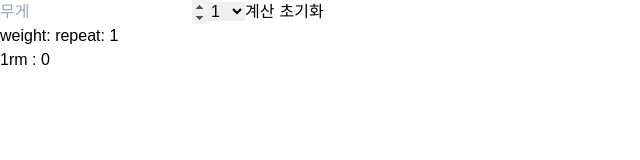
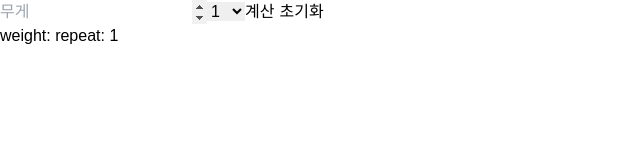
Before and after one commit to dlsxjzld/OneRmCalculator, a React (Vite) app: page / in a window 1280 px wide. Shown: the top 160 px of the page, without its empty margins (0-640 px from the left). Built offline with nearby package versions, Linux system fonts and the light colour scheme.

Commit message:
[🗑️remove]: 필요 없는 변수 제거

```diff
--- a/src/App.tsx
+++ b/src/App.tsx
@@ -1,7 +1,6 @@
 import { ChangeEvent, useState } from 'react';
 
 function App() {
-  const [oneRm, setOneRm] = useState(0);
   const [weight, setWeight] = useState('');
   const [repeat, setRepeat] = useState(1);
   const [result, setResult] = useState<string[]>([]);
@@ -27,7 +26,7 @@ function App() {
 
   const handleCalculate = () => {
     const oneRm = calculate1RM(Number(weight), repeat);
-    setOneRm(oneRm);
+
     const temp = [];
 
     for (let i = 1; i <= 12; i++) {
@@ -38,7 +37,6 @@ function App() {
   };
 
   const handleReset = () => {
-    setOneRm(0);
     setWeight('');
     setRepeat(0);
     setResult([]);
@@ -72,7 +70,6 @@ function App() {
         초기화
       </button>
       <div>{`weight: ${weight} repeat: ${repeat}`}</div>
-      <div>{`1rm : ${oneRm}`}</div>
       {result.map((weight, rep) => (
         <div>{`${rep + 1}RM : ${weight}kg`}</div>
       ))}
```
